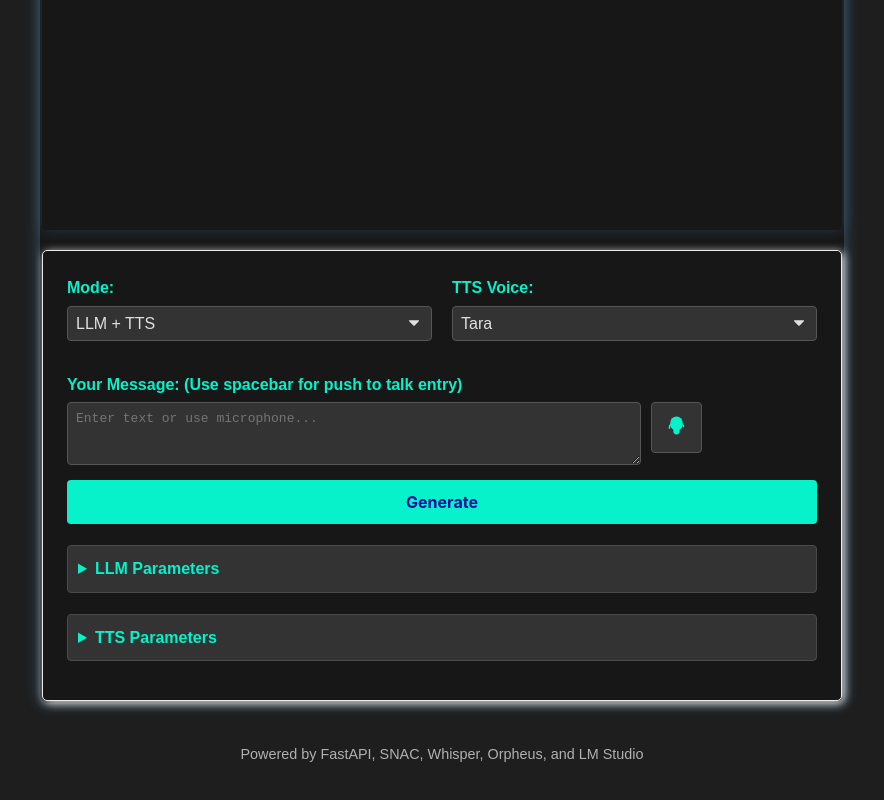
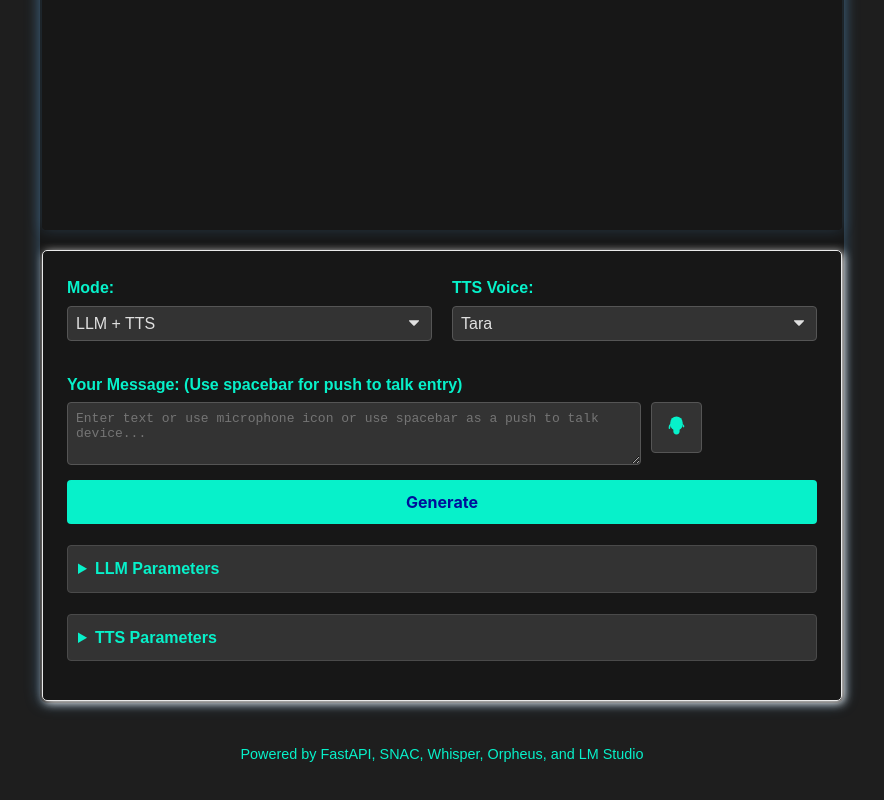
Before and after one commit to jjmlovesgit/Orpheus_Edge_FastAPI, a plain HTML site: page static/index.html in a window 1280 px wide. Shown: the part 380-1180 px from the top of the page, without its empty margins (198-1082 px from the left). Drawn offline with nearby package versions, Linux system fonts and the light colour scheme.

Commit message:
Update index.html

```diff
--- a/static/index.html
+++ b/static/index.html
@@ -14,7 +14,7 @@
             --color-link: #07f1ca;             /* A bright, accessible blue for links */
             --color-link-active: #015383;      /* A more vibrant blue for active/hovered links */
             --color-secondary: #4a4a4a;        /* Medium dark grey for borders, less prominent elements */
-            --color-secondary-text: #b0b0b0;   /* Muted grey for secondary text */
+            --color-secondary-text: #07f1ca;   /* Muted grey for secondary text */
 
             /* Chat specific variables */
             --color-theme: #171717;            /* Slightly lighter dark grey for surfaces like header/main */
@@ -34,7 +34,7 @@
             --button-primary-bg: var(--color-link);         /* Primary button background */
             --button-primary-text: #000f9a;                 /* Primary button text (white for good contrast on blue) */
             --button-primary-hover-bg: var(--color-link-active);
-            --button-disabled-bg: #555555;
+            --button-disabled-bg: #013d39;
             --button-disabled-text: #888888;
 
             /* Error colors */
@@ -278,7 +278,7 @@
 
             <label for="text_input">Your Message: (Use spacebar for push to talk entry)</label>
             <div class="input-actions">
-                <textarea id="text_input" rows="3" placeholder="Enter text or use microphone..."></textarea>
+                <textarea id="text_input" rows="3" placeholder="Enter text or use microphone icon or use spacebar as a push to talk device..."></textarea>
                 <button type="button" id="record-button" title="Record Audio">🎤</button>
                 <span id="record-status"></span>
             </div>
```
